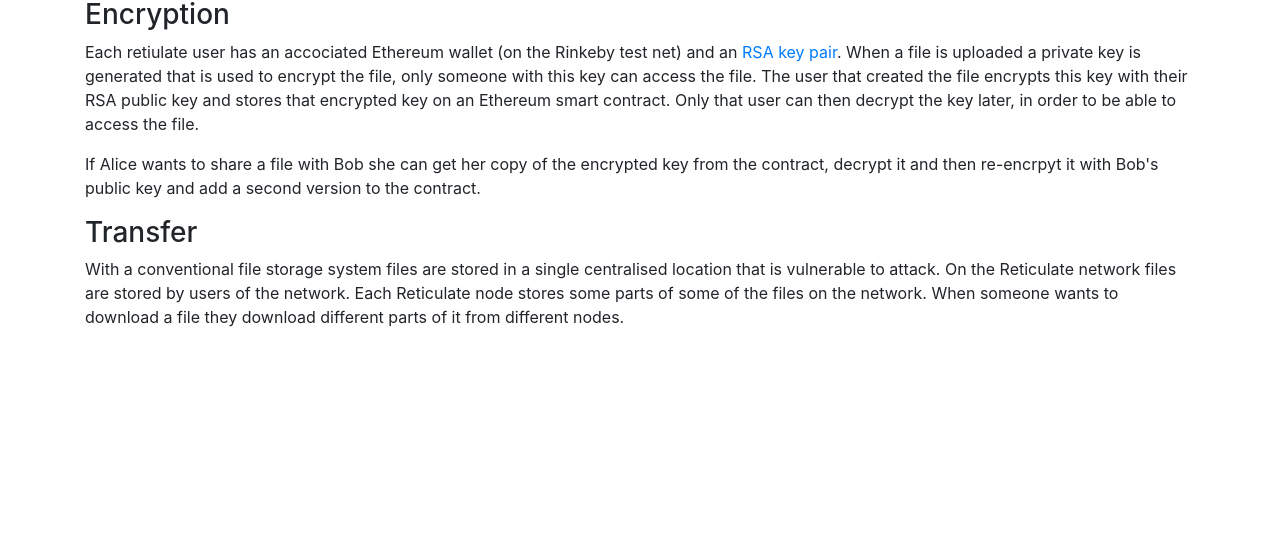
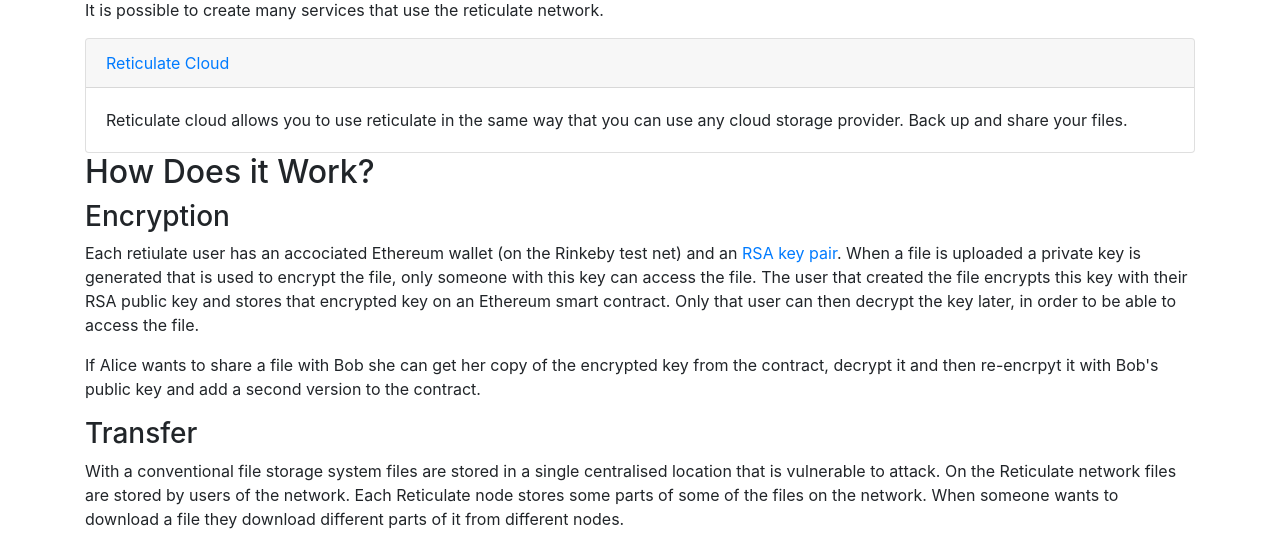
Before and after one commit to RossRKK/reticulate.xyz, a plain HTML site: page index.html in a window 1280 px wide. Shown: the part 567-1114 px from the top of the page. Before the commit the page ends 912 px from the top, so only its background shows below. Drawn offline with nearby package versions, Linux system fonts and the light colour scheme.

Commit message:
Added a link to reticulate cloud

```diff
--- a/index.html
+++ b/index.html
@@ -54,6 +54,21 @@
                 </p>
             </div>
             <div>
+                <h2>Services</h2>
+                <p>
+                    It is possible to create many services that use the reticulate network.
+                </p>
+                <div class="card">
+                    <div class="card-header">
+                        <a target="_blank" href="http://cloud.reticulate.xyz">Reticulate Cloud</a>
+                    </div>
+                    <div class="card-body">
+                        Reticulate cloud allows you to use reticulate in the same way that you can use any cloud storage provider.
+                        Back up and share your files.
+                    </div>
+                </div>
+            </div>
+            <div>
                 <h2>How Does it Work?</h2>
                 <div>
                     <h3>Encryption</h3>
```
